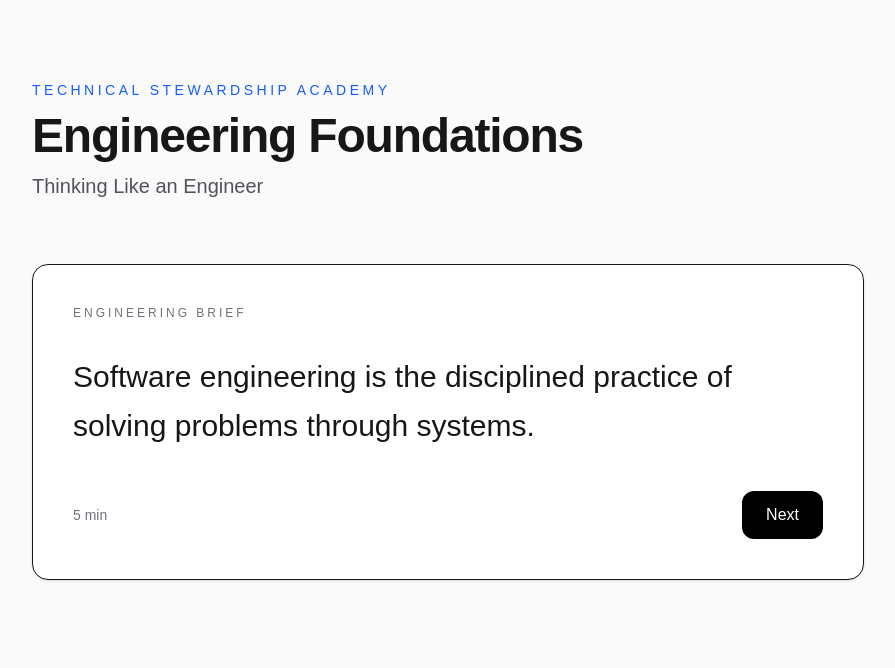
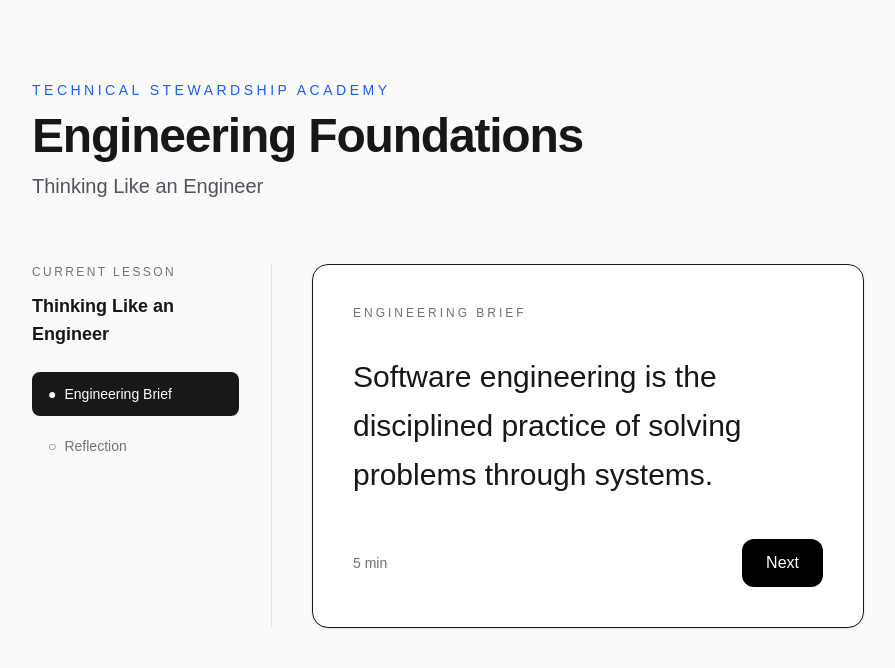
Before and after one commit to enoqueJonas/tsa, a Next.js app in the folder apps/web/: page / in a window 1280 px wide. Shown: the top 668 px of the page, without its empty margins (192-1087 px from the left). Built offline with nearby package versions, Linux system fonts and the light colour scheme.

Commit message:
feat: add curriculum sidebar
Expose the current lesson through the runtime, add the curriculum sidebar and synchronized activity state, and remove generated Next.js/Turborepo artifacts from version control.

```diff
--- a/apps/web/app/page.tsx
+++ b/apps/web/app/page.tsx
@@ -1,11 +1,9 @@
-import { createRuntime } from "@tsa/runtime-kernel";
 import { LearningExperience } from "../components/learning-experience";
 
 export default function Home() {
   return (
     <main className="min-h-screen bg-zinc-50">
       <div className="mx-auto max-w-4xl px-8 py-20">
-
         <p className="text-sm uppercase tracking-[0.25em] text-blue-600">
           Technical Stewardship Academy
         </p>
@@ -19,7 +17,6 @@ export default function Home() {
         </p>
 
         <LearningExperience />
-
       </div>
     </main>
   );
--- /dev/null
+++ b/apps/web/components/curriculum-sidebar.tsx
@@ -0,0 +1,45 @@
+import type { Activity, Lesson } from "@tsa/runtime-kernel";
+
+interface CurriculumSidebarProps {
+    lesson: Lesson;
+    currentActivity: Activity;
+}
+
+export function CurriculumSidebar({
+    lesson,
+    currentActivity,
+}: CurriculumSidebarProps) {
+    return (
+        <aside className="border-r border-zinc-200 pr-8">
+            <p className="text-xs font-medium uppercase tracking-[0.2em] text-zinc-500">
+                Current lesson
+            </p>
+
+            <h2 className="mt-3 text-lg font-semibold">
+                {lesson.title}
+            </h2>
+
+            <div className="mt-6 space-y-2">
+                {lesson.activities.map((activity) => {
+                    const isCurrent = activity.id === currentActivity.id;
+
+                    return (
+                        <div
+                            key={activity.id}
+                            className={
+                                isCurrent
+                                    ? "rounded-lg bg-zinc-900 px-4 py-3 text-sm text-white"
+                                    : "px-4 py-3 text-sm text-zinc-500"
+                            }
+                        >
+                            <span className="mr-2">
+                                {isCurrent ? "●" : "○"}
+                            </span>
+                            {activity.title}
+                        </div>
+                    );
+                })}
+            </div>
+        </aside>
+    );
+}
--- a/apps/web/components/learning-experience.tsx
+++ b/apps/web/components/learning-experience.tsx
@@ -1,16 +1,22 @@
 "use client";
 
+import { useState } from "react";
+import { createRuntime } from "@tsa/runtime-kernel";
+
+import { CurriculumSidebar } from "./curriculum-sidebar";
 import {
     ReadingContent,
     ReflectionContent,
 } from "./content";
-import { useState } from "react";
-import { createRuntime } from "@tsa/runtime-kernel";
 
 const runtime = createRuntime();
 
 export function LearningExperience() {
     const [session] = useState(() => runtime.start());
+
+    const [lesson, setLesson] = useState(
+        session.currentLesson()
+    );
 
     const [activity, setActivity] = useState(
         session.currentActivity()
@@ -18,26 +24,29 @@ export function LearningExperience() {
 
     function handleNext() {
         session.next();
+        setLesson(session.currentLesson());
         setActivity(session.currentActivity());
     }
 
     return (
-        <div className="mt-16 rounded-2xl border bg-white p-10 shadow-sm">
+        <div className="mt-16 grid gap-10 lg:grid-cols-[240px_1fr]">
+            <CurriculumSidebar
+                lesson={lesson}
+                currentActivity={activity}
+            />
+
+            <div className="rounded-2xl border bg-white p-10 shadow-sm">
                 <p className="text-xs uppercase tracking-[0.25em] text-zinc-500">
                     {activity.title}
                 </p>
 
                 <div className="mt-8 text-3xl leading-relaxed">
                     {activity.content.type === "reading" && (
-                    <ReadingContent
-                        body={activity.content.body}
-                    />
+                        <ReadingContent body={activity.content.body} />
                     )}
 
                     {activity.content.type === "reflection" && (
-                    <ReflectionContent
-                        prompt={activity.content.prompt}
-                    />
+                        <ReflectionContent prompt={activity.content.prompt} />
                     )}
                 </div>
 
@@ -48,11 +57,12 @@ export function LearningExperience() {
 
                     <button
                         onClick={handleNext}
-                    className="rounded-xl bg-black px-6 py-3 text-white hover:bg-zinc-800"
+                        className="rounded-xl bg-black px-6 py-3 text-white transition hover:bg-zinc-800"
                     >
                         Next
                     </button>
                 </div>
             </div>
+        </div>
     );
 }
--- a/packages/runtime-kernel/src/paths/index.ts
+++ b/packages/runtime-kernel/src/paths/index.ts
@@ -1,3 +1,4 @@
+export * from "./lesson";
 export * from "./learning-path";
 export * from "./engineering-foundations";
 export * from "./thinking-like-an-engineer";
--- a/packages/runtime-kernel/src/runtime/session.ts
+++ b/packages/runtime-kernel/src/runtime/session.ts
@@ -1,28 +1,29 @@
 import { engineeringFoundations } from "../paths";
 import type { Activity } from "../activities";
+import type { Lesson } from "../paths";
 
 export interface LearningSession {
+    currentLesson(): Lesson;
     currentActivity(): Activity;
     next(): void;
 }
 
 export function createLearningSession(): LearningSession {
-
     let lessonIndex = 0;
     let activityIndex = 0;
 
     return {
+        currentLesson() {
+            return engineeringFoundations.lessons[lessonIndex];
+        },
 
         currentActivity() {
-            const lesson =
-                engineeringFoundations.lessons[lessonIndex];
-
+            const lesson = engineeringFoundations.lessons[lessonIndex];
             return lesson.activities[activityIndex];
         },
 
         next() {
-            const lesson =
-                engineeringFoundations.lessons[lessonIndex];
+            const lesson = engineeringFoundations.lessons[lessonIndex];
 
             if (activityIndex < lesson.activities.length - 1) {
                 activityIndex++;
@@ -33,7 +34,6 @@ export function createLearningSession(): LearningSession {
                 lessonIndex++;
                 activityIndex = 0;
             }
-        }
-
+        },
     };
 }
```
Also changed, not shown: 1 other file (tests, documents, lock files or other folders). Lines whose indentation alone changed are shown as unchanged.
